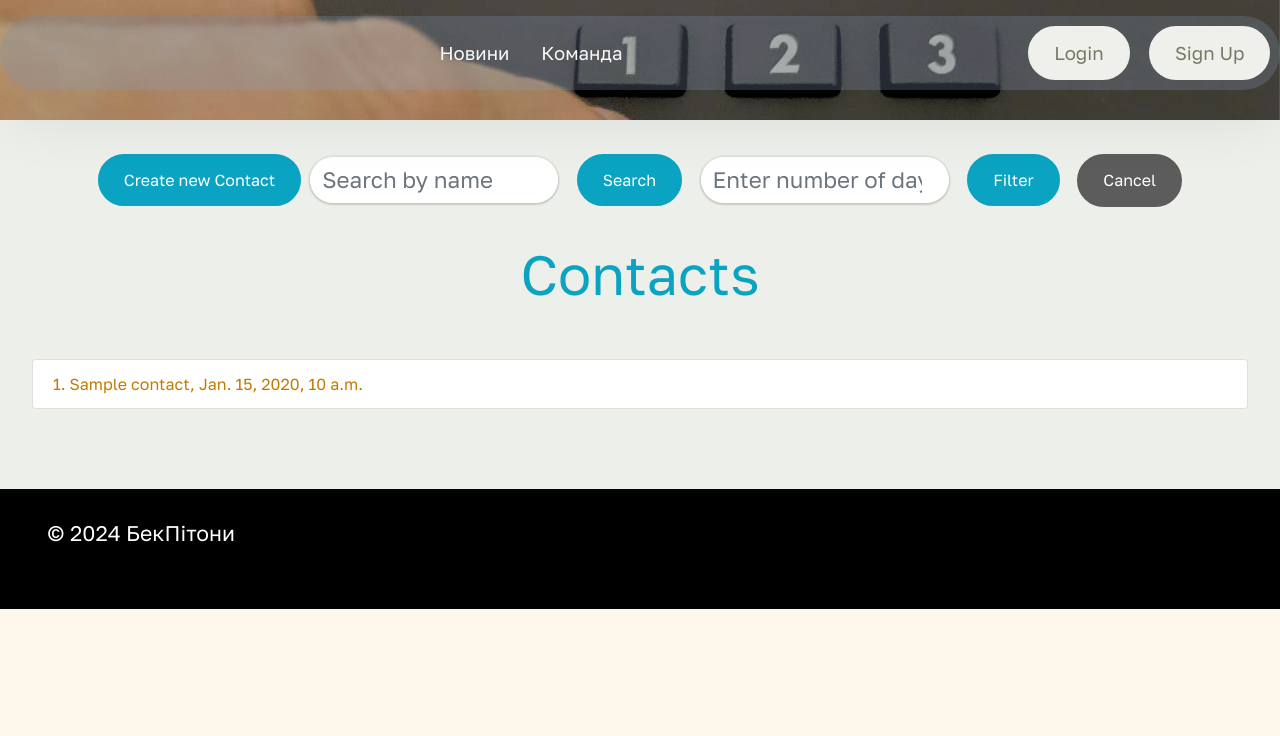
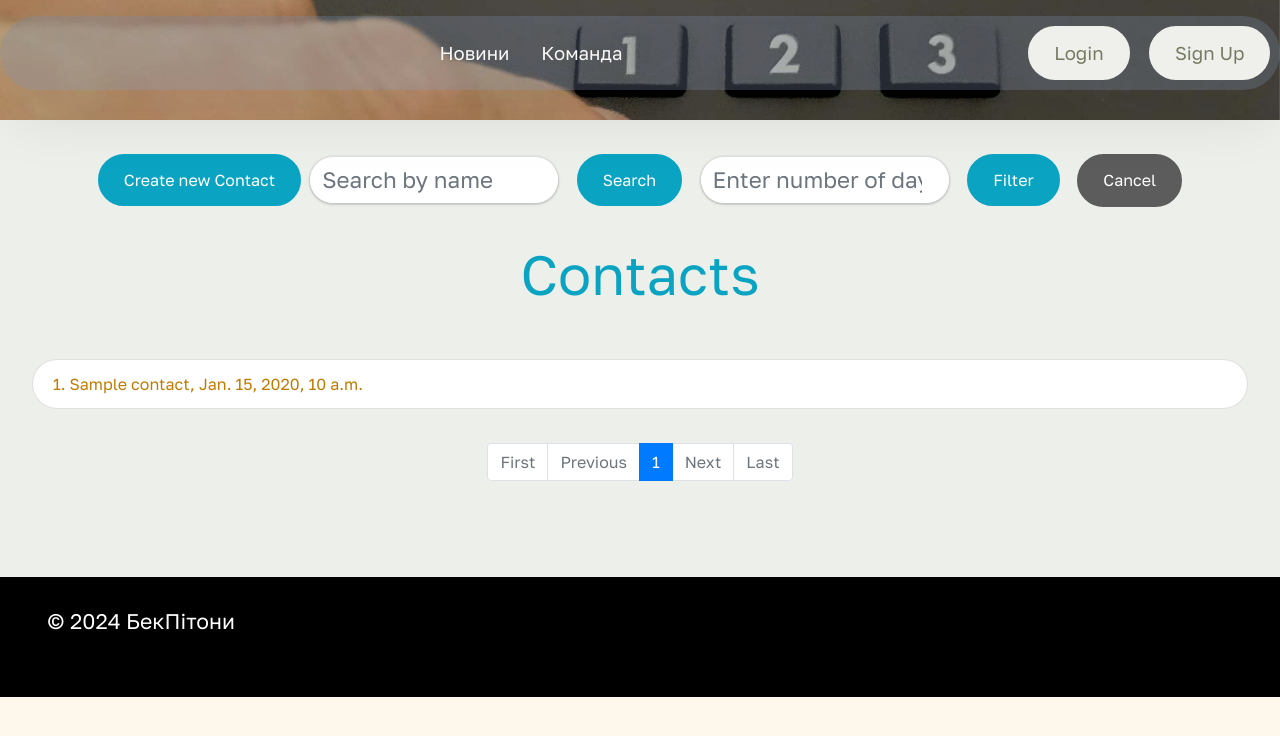
Before and after one commit to PYOrm/Personal_Assistant, a Django app: template personal_assistant/contacts/templates/contacts/contact_list.html in a window 1280 px wide. Shown: the top 736 px of the page. Run offline with Django 3.2, Linux system fonts and the light colour scheme; the template is opened without the code that fills it: most values are stand-ins (such as "Sample title", 1, 10 or a date in 2020); some libraries are stand-ins or nearby versions.

Commit message:
Design List Fileshare and Contacts + paginaciy contacts

```diff
--- a/personal_assistant/contacts/templates/contacts/contact_list.html
+++ b/personal_assistant/contacts/templates/contacts/contact_list.html
@@ -36,22 +36,70 @@
 <div class="container">
     <div class="row mb-5 justify-content-center">
         <div class="col-12 mb-0 content-head">
-          <h3 class="mbr-section-title mbr-fonts-style align-center mb-0 display-2">
-          <a href="{% url 'contacts:contact_list' %}" style="color:#0aa3c2;">Contacts</a>
-          </h3>
+            <h3 class="mbr-section-title mbr-fonts-style align-center mb-0 display-2">
+                <a href="{% url 'contacts:contact_list' %}" style="color:#0aa3c2;">Contacts</a>
+            </h3>
         </div>
     </div>
+
 
     <!-- Список контактів -->
     <ul class="list-group">
         {% for contact in contacts %}
-        <li class="list-group-item">
-            <a href="{% url 'contacts:contact_detail' contact.pk %}">{{ contact.id }}. {{ contact.name }}, {{ contact.date }}</a>
+        <li class="list-group-item" style="border-radius: 40px; margin-bottom: 10px;">
+            <a href="{% url 'contacts:contact_detail' contact.pk %}">
+                {{ contact.id }}. {{ contact.name }}, {{ contact.date }}
+            </a>
         </li>
         {% empty %}
-        <li class="list-group-item">No contacts found.</li>
+        <li class="list-group-item" style="border-radius: 40px; margin-bottom: 10px;">
+            No contacts found.
+        </li>
         {% endfor %}
     </ul>
 
 </div>
+
+
+    <!-- Пагінація -->
+    <div class="row justify-content-center mt-4">
+        <nav aria-label="Page navigation">
+            <ul class="pagination">
+                {% if page_obj.has_previous %}
+                    <li class="page-item">
+                        <a class="page-link" href="?page=1{% if request.GET.tag %}&tag={{ request.GET.tag }}{% endif %}{% if search_query %}&search={{ search_query }}{% endif %}">First</a>
+                    </li>
+                    <li class="page-item">
+                        <a class="page-link" href="?page={{ page_obj.previous_page_number }}{% if request.GET.tag %}&tag={{ request.GET.tag }}{% endif %}{% if search_query %}&search={{ search_query }}{% endif %}">Previous</a>
+                    </li>
+                {% else %}
+                    <li class="page-item disabled"><a class="page-link">First</a></li>
+                    <li class="page-item disabled"><a class="page-link">Previous</a></li>
+                {% endif %}
+
+                {% for num in page_obj.paginator.page_range %}
+                    {% if page_obj.number == num %}
+                        <li class="page-item active"><a class="page-link">{{ num }}</a></li>
+                    {% elif num > page_obj.number|add:'-3' and num < page_obj.number|add:'3' %}
+                        <li class="page-item">
+                            <a class="page-link" href="?page={{ num }}{% if request.GET.tag %}&tag={{ request.GET.tag }}{% endif %}{% if search_query %}&search={{ search_query }}{% endif %}">{{ num }}</a>
+                        </li>
+                    {% endif %}
+                {% endfor %}
+
+                {% if page_obj.has_next %}
+                    <li class="page-item">
+                        <a class="page-link" href="?page={{ page_obj.next_page_number }}{% if request.GET.tag %}&tag={{ request.GET.tag }}{% endif %}{% if search_query %}&search={{ search_query }}{% endif %}">Next</a>
+                    </li>
+                    <li class="page-item">
+                        <a class="page-link" href="?page={{ page_obj.paginator.num_pages }}{% if request.GET.tag %}&tag={{ request.GET.tag }}{% endif %}{% if search_query %}&search={{ search_query }}{% endif %}">Last</a>
+                    </li>
+                {% else %}
+                    <li class="page-item disabled"><a class="page-link">Next</a></li>
+                    <li class="page-item disabled"><a class="page-link">Last</a></li>
+                {% endif %}
+            </ul>
+        </nav>
+    </div>
+</div>
 {% endblock %}
--- a/personal_assistant/latest_news/apps.py
+++ b/personal_assistant/latest_news/apps.py
@@ -6,5 +6,6 @@ class LatestNewsConfig(AppConfig):
     name = 'latest_news'
 
     def ready(self):
-        from latest_news.utils import updater
-        updater.start()
+        if __name__ == 'latest_news.apps':
+            from latest_news.utils import updater
+            updater.start()
--- a/personal_assistant/latest_news/utils/updater.py
+++ b/personal_assistant/latest_news/utils/updater.py
@@ -12,7 +12,7 @@ def run_parsers():
 
 
 def start():
-   # run_parsers()
+    run_parsers()
     scheduler = BackgroundScheduler()
     scheduler.add_job(run_parsers, 'interval', minutes=1440)
     scheduler.start()
```
Also changed, not shown: personal_assistant/contacts/views.py (+12 -2 lines), personal_assistant/fileshare/templates/files.html (+12 -9 lines).
